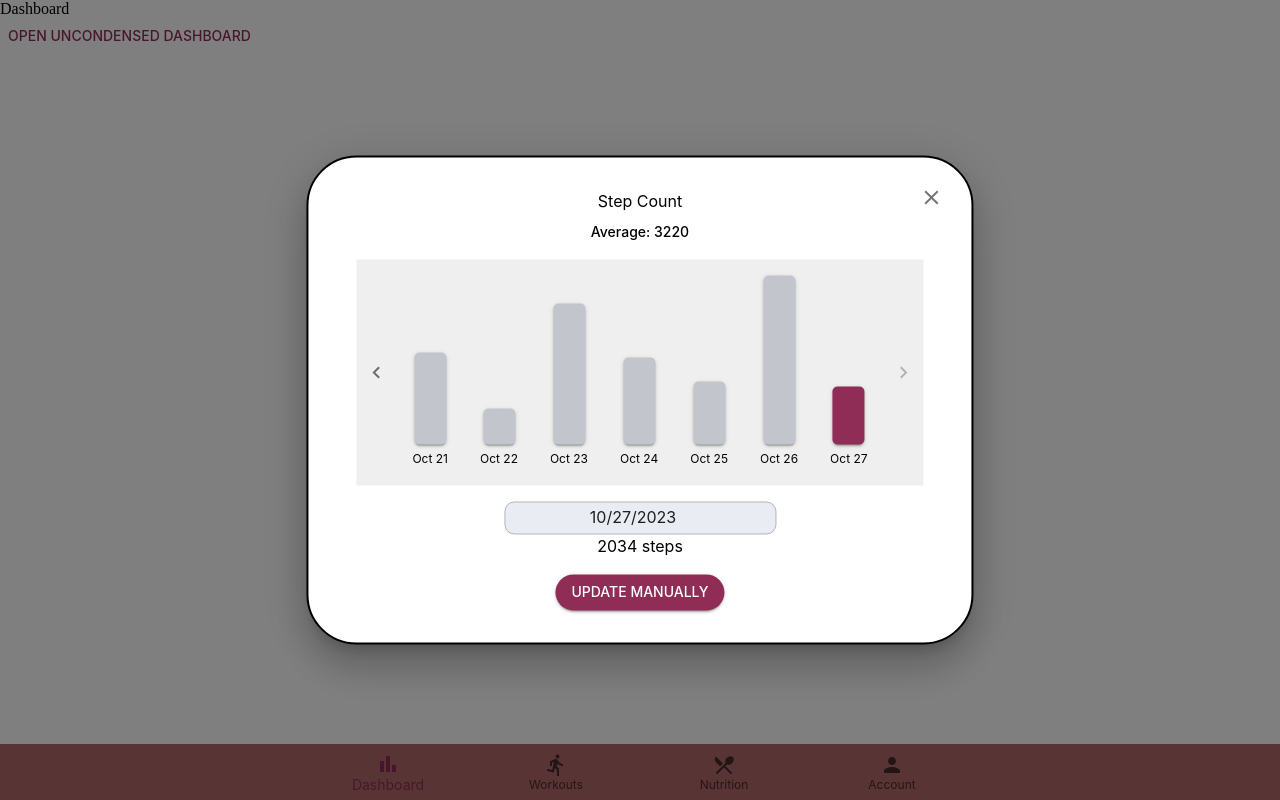
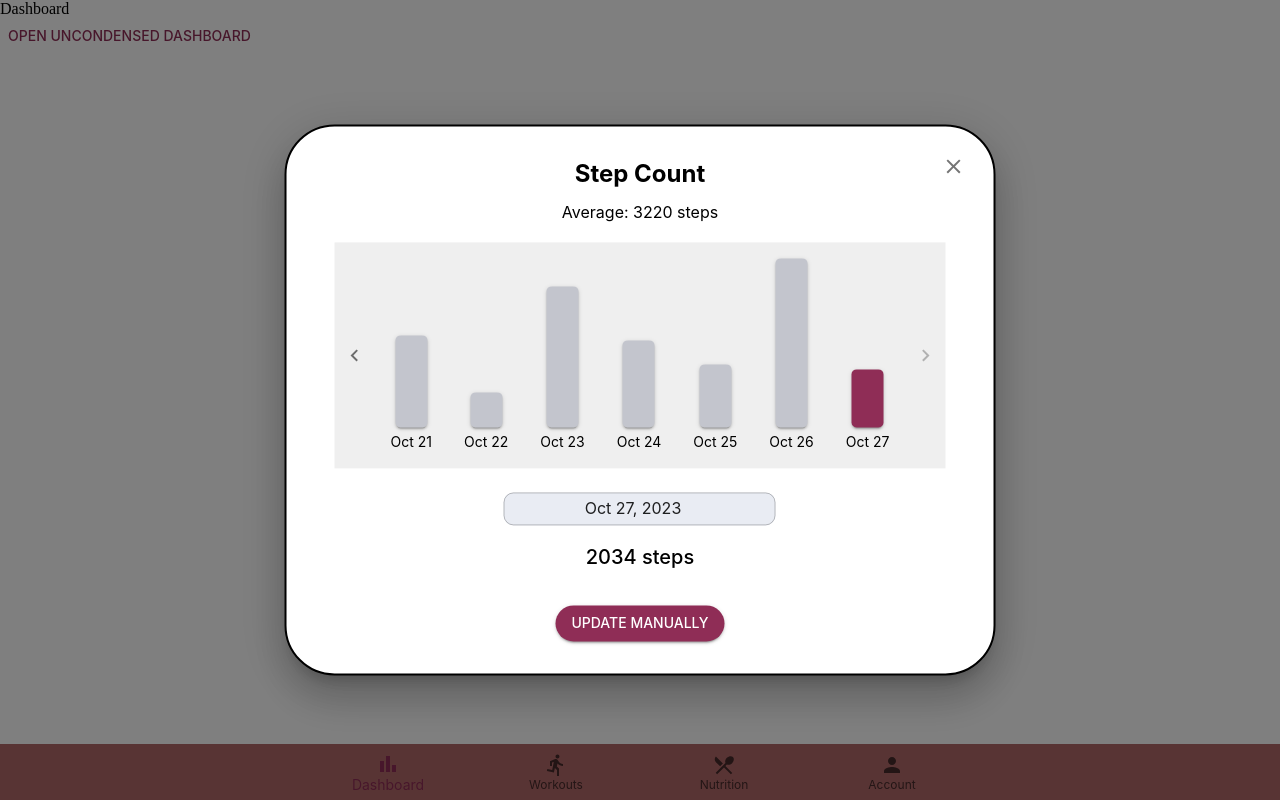
Before and after one commit to joshchyeonlee/EZFit, a React (Create React App) app: page /Dashboard in a window 1280 px wide. Both pictures are taken after a click on the button "OPEN UNCONDENSED DASHBOARD". Built offline with nearby package versions, Linux system fonts and the light colour scheme.

Commit message:
update typography styles

```diff
--- a/src/components/dashboard/UncondensedDashboard.tsx
+++ b/src/components/dashboard/UncondensedDashboard.tsx
@@ -60,13 +60,14 @@ function UncondensedDashboard(props: { open: boolean; setOpen: any; }) {
                     <IconButton onClick={() => handleClose()}><Close/></IconButton>
                 </Box>
                 <Box display="flex" justifyContent="center" flexDirection="column" alignItems="center">
-                    <Typography>Step Count</Typography>
-                    <Typography variant="subtitle2" sx={{paddingTop:1}}>Average: {avgSteps}</Typography>
+                    <Typography variant="h5"  sx={{ fontWeight: 'bold' }} >Step Count</Typography>
+                    <Typography variant="subtitle1" sx={{paddingTop:1}}>Average: {avgSteps} steps</Typography>
                     <Box padding={2}>
                         <UncondensedDashboardGraph steps={steps} handleSetDate={handleSetDate} currentIndex={stepIndex} setCurrentIndex={setStepIndex}/>
                     </Box>
-                    <Box display="flex" alignItems="center">
+                    <Box display="flex" alignItems="center" padding={1}>
                         <DatePicker
+                            format="MMM DD, YYYY"
                             value={date}
                             disableFuture
                             onChange={(newDate) => handleSetDate(newDate)}
@@ -85,8 +86,8 @@ function UncondensedDashboard(props: { open: boolean; setOpen: any; }) {
                             }}
                         />
                     </Box>
-                    <Box paddingBottom={2}>
-                        <Typography>{getSteps(stepIndex)} steps</Typography>
+                    <Box paddingTop={1} paddingBottom={4}>
+                        <Typography variant="h6">{getSteps(stepIndex)} steps</Typography>
                     </Box>
                     <Button variant="contained">Update Manually</Button>
                 </Box>
--- a/src/components/dashboard/UncondensedDashboardGraph.tsx
+++ b/src/components/dashboard/UncondensedDashboardGraph.tsx
@@ -30,7 +30,7 @@ function UncondensedDashboardGrid(props: { steps: number[]; handleSetDate: any;
                             style={{maxWidth: 3, maxHeight: step/35, minWidth: 3, minHeight: step/35, borderRadius:5}}
                             onClick={() => {handleGridClick(index)}}
                         />
-                    <Typography variant="caption" noWrap paddingTop={"5px"}>
+                    <Typography variant="body2" noWrap paddingTop={"5px"}>
                     {sevenDaysArray[index].format("MMM DD")}
                     </Typography>
                 </Box>
```
